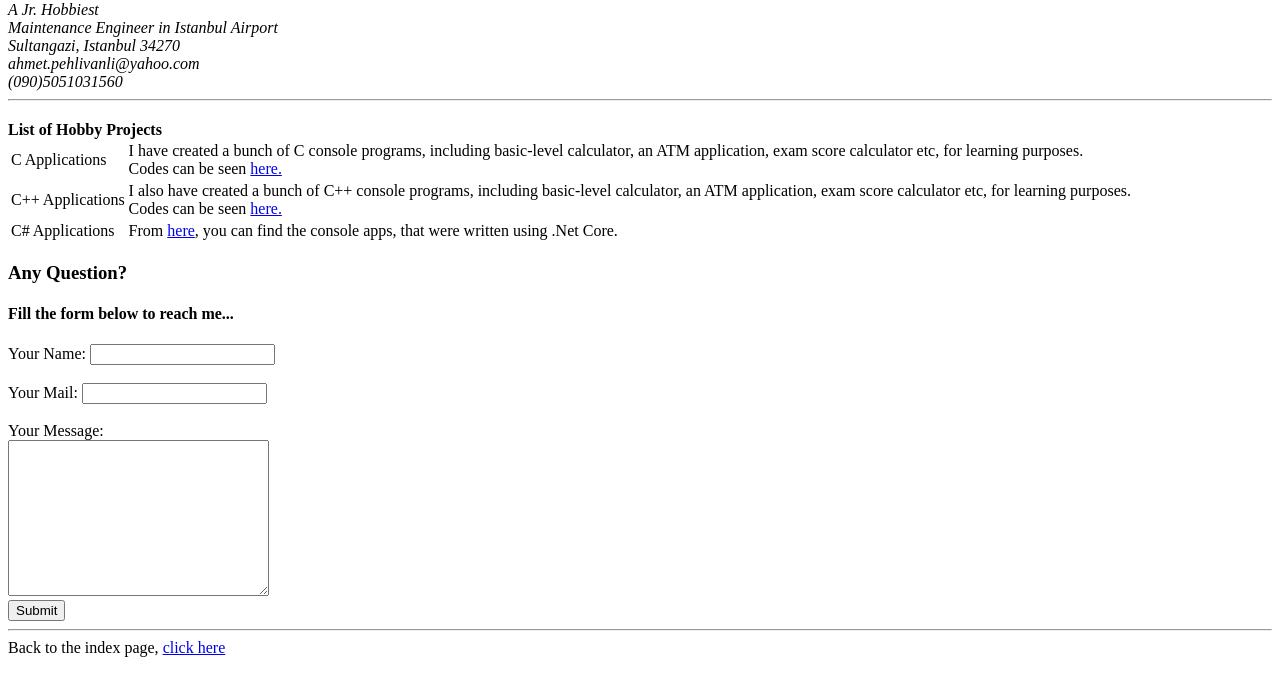
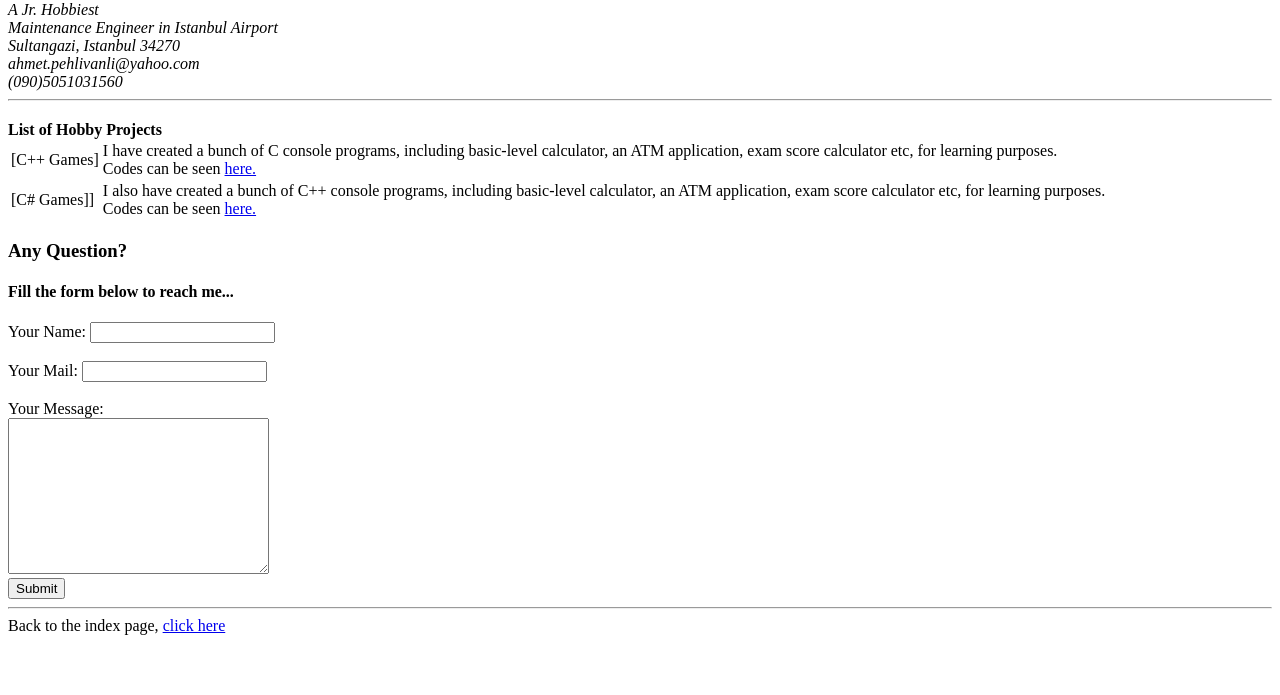
Before and after one commit to Ahmopasa/Me, a plain HTML site: page hobbyProjects.html in a window 1280 px wide. Shown: the part 79-774 px from the top of the page. Drawn offline with Linux system fonts and the light colour scheme.

Commit message:
Add files via upload

```diff
--- a/hobbyProjects.html
+++ b/hobbyProjects.html
@@ -21,7 +21,7 @@
             <thead><strong>List of Hobby Projects</strong></thead>
 
             <tr>
-                <td>C Applications</td>
+                <td>[C++ Games]</td>
                 <td>
                     I have created a bunch of C console programs, including basic-level calculator, an ATM application, exam score calculator etc,
                     for learning purposes.
@@ -32,7 +32,7 @@
             </tr>
 
             <tr>
-                <td>C++ Applications</td>
+                <td>[C# Games]]</td>
                 <td>
                     I also have created a bunch of C++ console programs, including basic-level calculator, an ATM application, exam score calculator etc,
                     for learning purposes.
@@ -42,14 +42,6 @@
                 </td>
             </tr>
 
-            <tr>
-                <td>C# Applications</td>
-                <td>
-                    From
-                    <a href="https://github.com/Ahmopasa/TheCodes/tree/main/src/C%23">here</a>,
-                    you can find the console apps, that were written using .Net Core.
-                </td>
-            </tr>
         </table>
 
         <h3>Any Question?</h3>
```
Also changed, not shown: index.html (+3 -3 lines).
